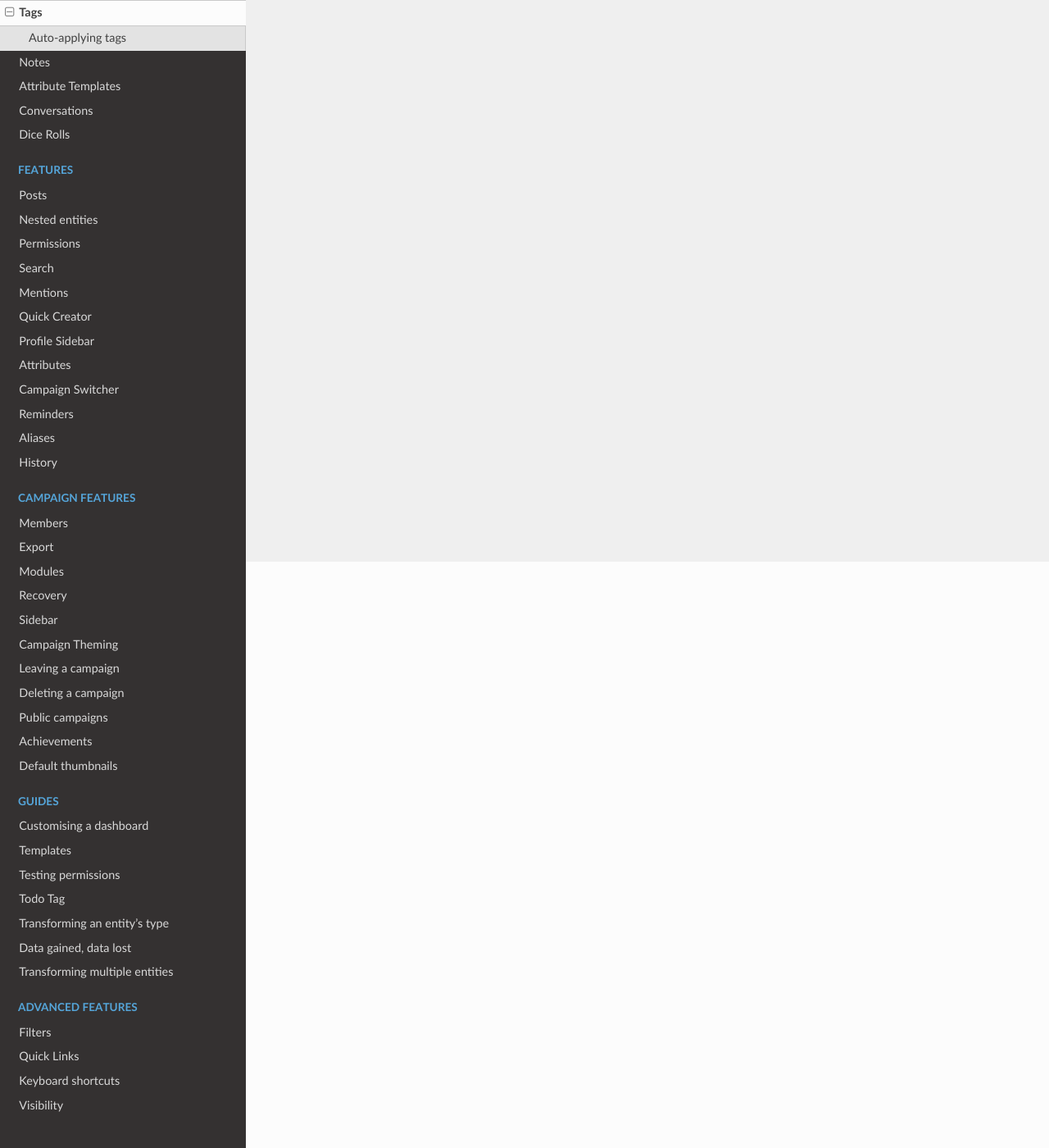
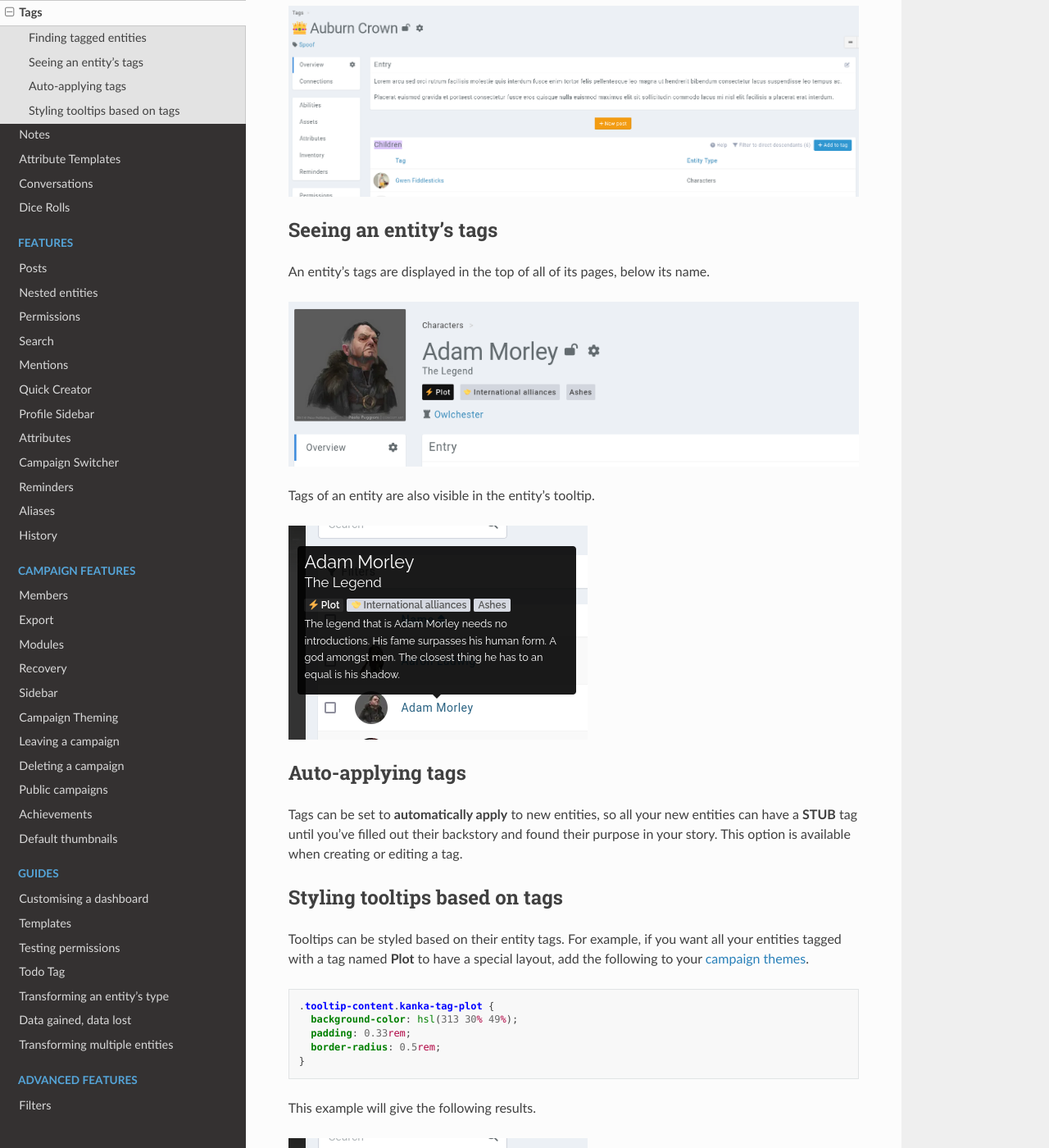
Before and after one commit to owlchester/kanka-docs, a Sphinx documentation site: the page built from docs/source/entities/tags.md, in a window 1280 px wide and 1400 px high, scrolled down 715 px. Shown: the whole window at 82% size. Built offline with Sphinx 7.4.7 and the Read the Docs theme 2.0.0, drawn with Linux system fonts in a browser that asks for light colours; some of the changed text lies outside the part shown.

Commit message:
Tag info

````diff
--- a/docs/source/entities/tags.md
+++ b/docs/source/entities/tags.md
@@ -2,6 +2,48 @@
 
 The bestest module of Kanka. Tag everything. Tag freely. If you're scared of losing track of something you've created, tag it.
 
+
+## Finding tagged entities
+
+To find tagged entities, you can either filter for tags in the lists using the tag [filter](/advanced/filters) like this:
+
+![Tag filter](img/tag-filter.png)
+
+Or when viewing a tag, the **children** box contains all the tagged entities.
+
+
+![Tag children](img/tag-children.png)
+
+## Seeing an entity's tags
+
+An entity's tags are displayed in the top of all of its pages, below its name.
+
+
+![Entity tags](img/tag-entity.png)
+
+Tags of an entity are also visible in the entity's tooltip.
+
+![Entity tooltip tags](img/tag-tooltip.png)
+
+
 ## Auto-applying tags
 
 Tags can be set to **automatically apply** to new entities, so all your new entities can have a **STUB** tag until you've filled out their backstory and found their purpose in your story. This option is available when creating or editing a tag.
+
+
+## Styling tooltips based on tags
+
+Tooltips can be styled based on their entity tags. For example, if you want all your entities tagged with a tag named **Plot** to have a special layout, add the following to your [campaign themes](/features/campaigns/theming).
+
+```css
+.tooltip-content.kanka-tag-plot {
+  background-color: hsl(313 30% 49%);
+  padding: 0.33rem;
+  border-radius: 0.5rem;
+}
+```
+
+This example will give the following results.
+
+
+![Entity css tooltip](img/tag-tooltip-css.png)
````
Also changed, not shown: docs/source/entities/img/tag-children.png (added), docs/source/entities/img/tag-entity.png (added), docs/source/entities/img/tag-filter.png (added), docs/source/entities/img/tag-tooltip-css.png (added), docs/source/entities/img/tag-tooltip.png (added).
